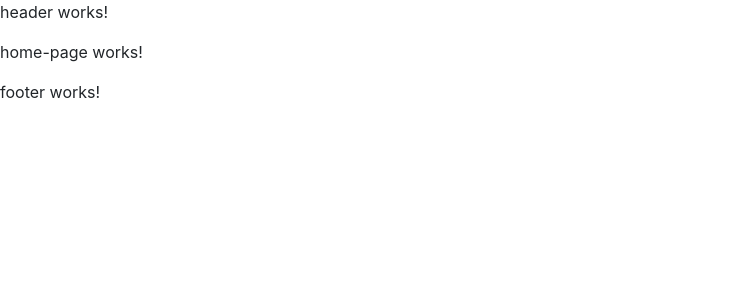
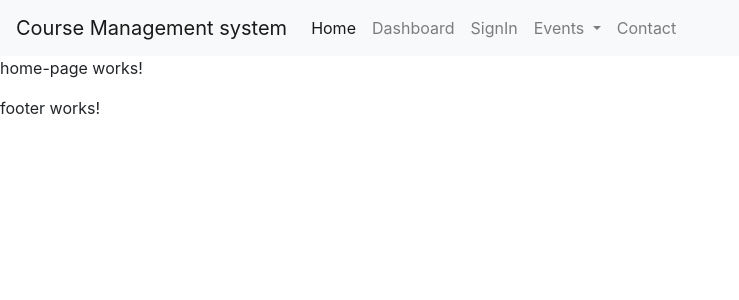
Before and after one commit to PadmaGnanapriya/course-management-system, an Angular app: page / in a window 1280 px wide. Shown: the top 300 px of the page, without its empty margins (0-739 px from the left). Built offline with nearby package versions, Linux system fonts and the light colour scheme.

Commit message:
Create Header component.

```diff
--- a/src/app/layout/header/header.component.html
+++ b/src/app/layout/header/header.component.html
@@ -1 +1,34 @@
-<p>header works!</p>
+<nav class="navbar navbar-expand-lg navbar-light bg-light">
+  <a class="navbar-brand" routerLink="">Course Management system</a>
+  <button class="navbar-toggler" type="button" data-toggle="collapse" data-target="#navbarNavDropdown"
+          aria-controls="navbarNavDropdown" aria-expanded="false" aria-label="Toggle navigation">
+    <span class="navbar-toggler-icon"></span>
+  </button>
+  <div class="collapse navbar-collapse" id="navbarNavDropdown">
+    <ul class="navbar-nav">
+      <li class="nav-item active">
+        <a class="nav-link" routerLink="">Home <span class="sr-only">(current)</span></a>
+      </li>
+      <li class="nav-item">
+        <a class="nav-link" routerLink="dashboard">Dashboard</a>
+      </li>
+      <li class="nav-item">
+        <a class="nav-link" routerLink="sign-in">SignIn</a>
+      </li>
+      <li class="nav-item dropdown">
+        <a class="nav-link dropdown-toggle" href="#" id="navbarDropdownMenuLink" data-toggle="dropdown"
+           aria-haspopup="true" aria-expanded="false">
+          Events
+        </a>
+        <div class="dropdown-menu" aria-labelledby="navbarDropdownMenuLink">
+          <a class="dropdown-item" href="#">Upcoming Events</a>
+          <a class="dropdown-item" href="#">Another action</a>
+          <a class="dropdown-item" href="#">Something else here</a>
+        </div>
+      </li>
+      <li class="nav-item">
+        <a class="nav-link" routerLink="contact">Contact</a>
+      </li>
+    </ul>
+  </div>
+</nav>
```
